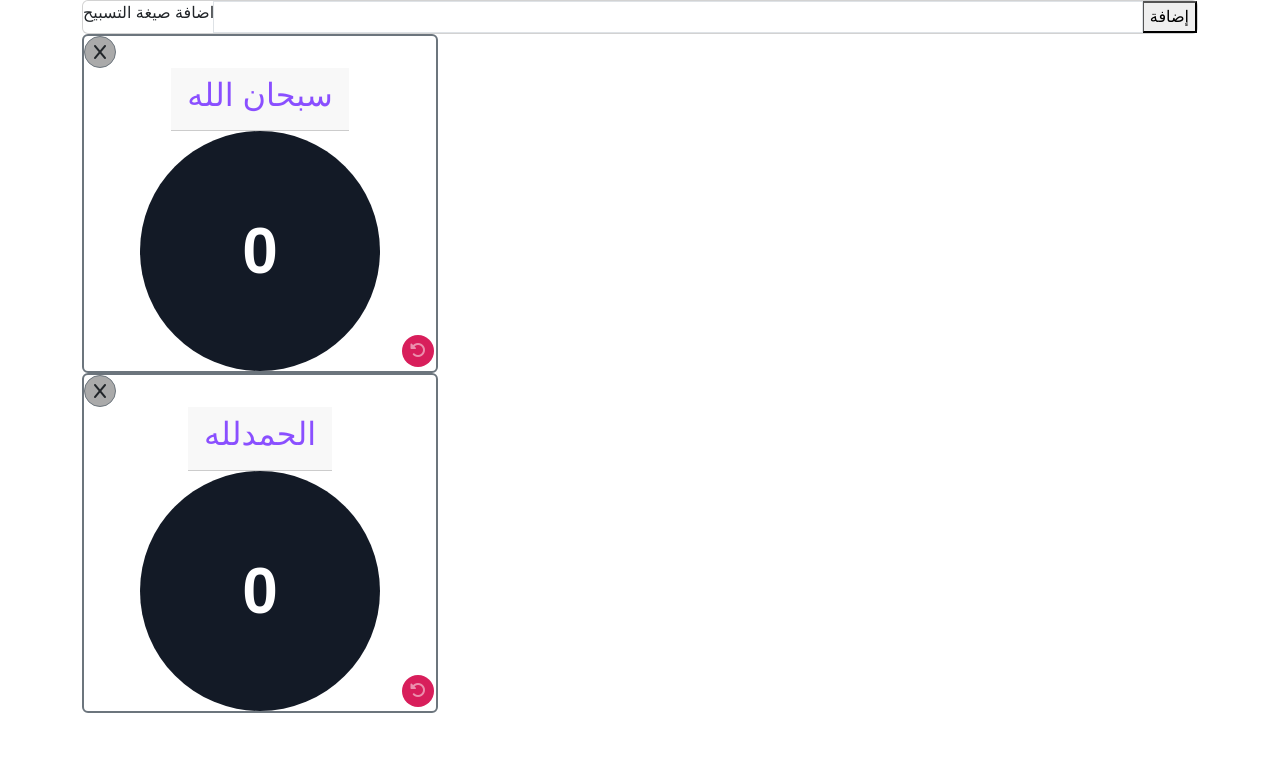
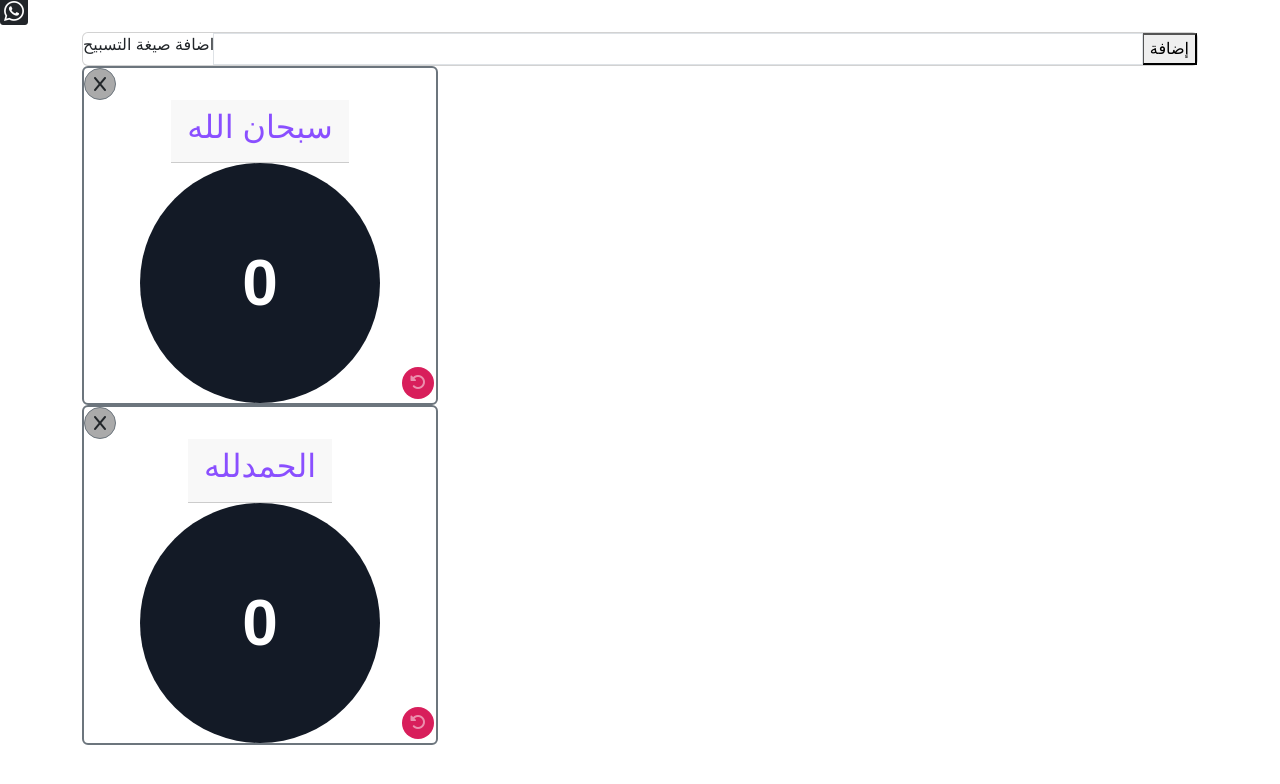
Before and after one commit to stitch099/msbaha2, a website: page public/index.html in a window 1280 px wide. Drawn offline with nearby package versions, Linux system fonts and the light colour scheme.

Commit message:
tt added whatsapp button

```diff
--- a/public/index.html
+++ b/public/index.html
@@ -12,6 +12,7 @@
 </head>
 <body>
     <main>
+        <div class="whatsapp" onclick="openWhatsApp()"><i class="fa-brands fa-square-whatsapp fa-2xl"></i></div>
         <div class="container no-text-select">
             <div class="card ">
                 <form onsubmit="return onsubmit1(event)">
--- a/public/script.js
+++ b/public/script.js
@@ -121,4 +121,8 @@ let remove = (id) => {
 
     renderMasbahas();
     saveData();
-}
+;}
+
+function openWhatsApp() {
+    window.open('https://wa.me/?text=https://masbaha2.web.app/');
+};
--- a/public/style.css
+++ b/public/style.css
@@ -224,3 +224,9 @@ button:active {
     align-items: center;
     align-self: baseline;
 }
+
+.whatsapp {
+    background-color: none;
+    height: 2rem;
+    width: 2rem;
+}
```
